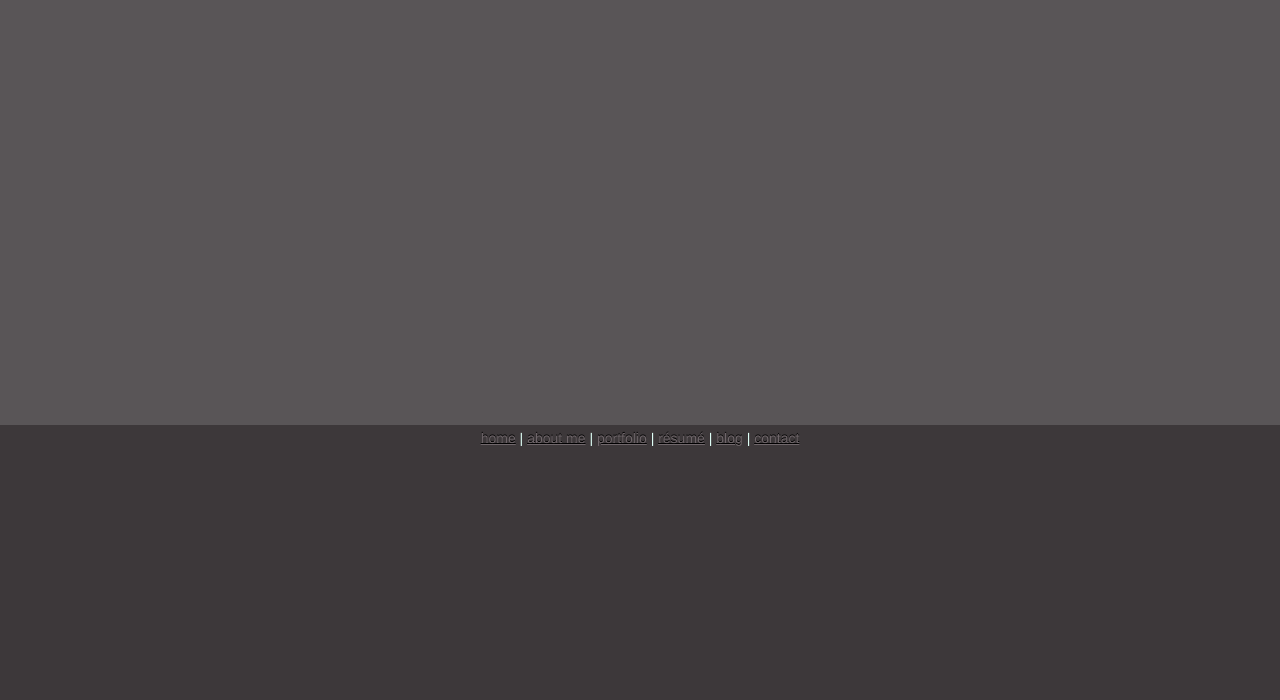
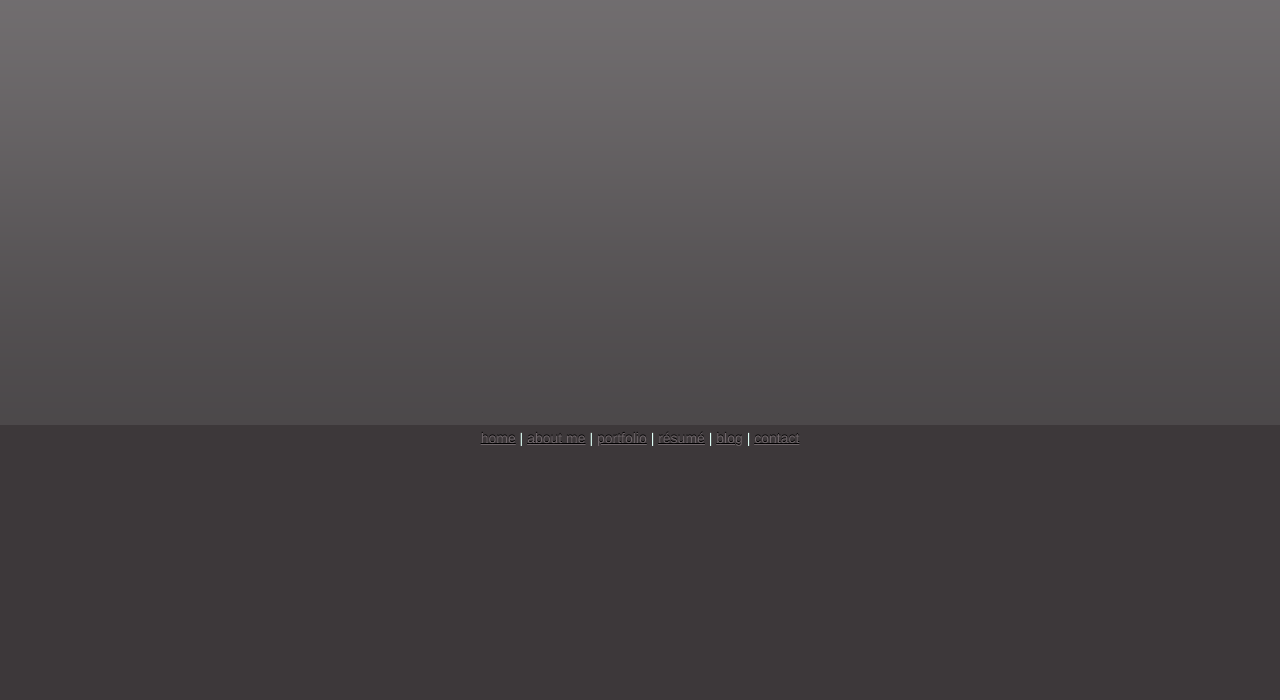
Before and after one commit to scottagarman/website_v2, a plain HTML site: page dev2/index.html in a window 1280 px wide. Shown: the part 100-800 px from the top of the page. Drawn offline with Linux system fonts and the light colour scheme.

Commit message:
added bkg

```diff
--- a/dev2/styles/main.css
+++ b/dev2/styles/main.css
@@ -144,6 +144,7 @@ body {
 	text-align: center;
 	display: none;
 	background-color:#595557;
+	background-image: url('../img/glow4.png');
 
 
 	font-size: 14px;
```
Also changed, not shown: dev2/img/glow1.png (added), dev2/img/glow2.png (added), dev2/img/glow3.png (added), dev2/img/glow4.png (added), dev2/img/glow5.png (added).
